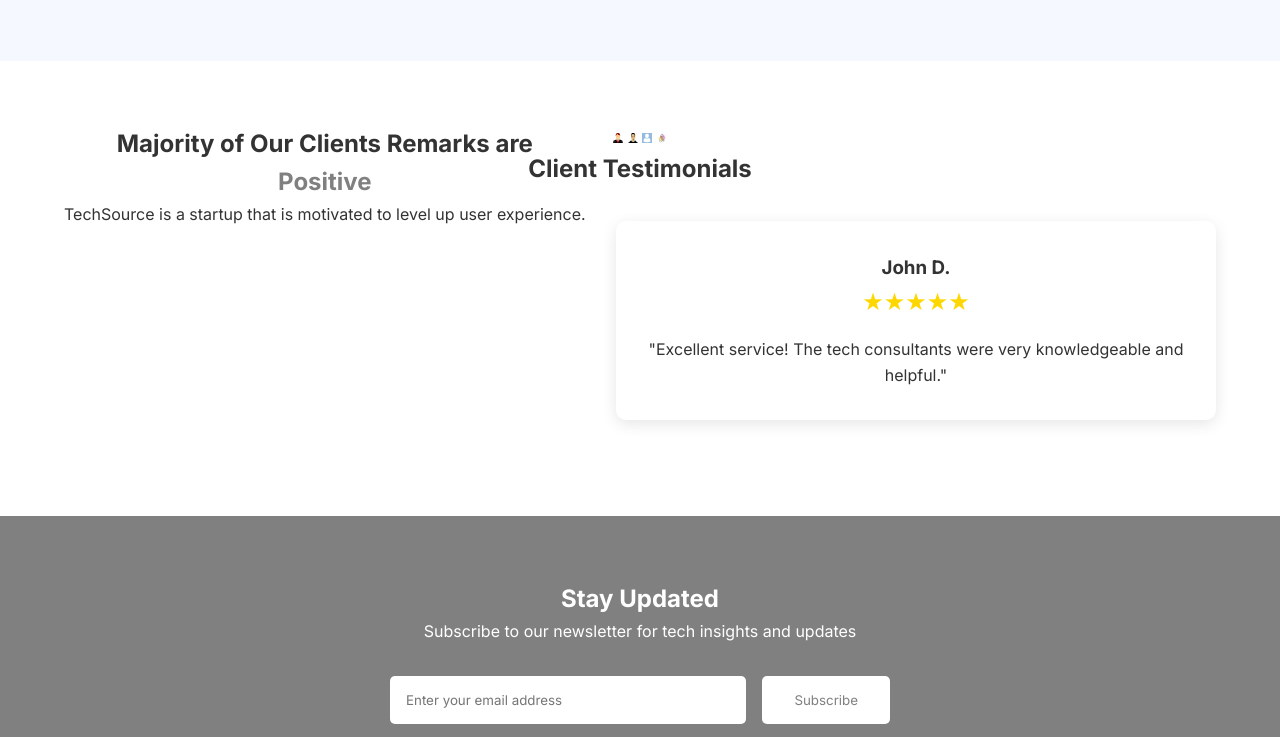
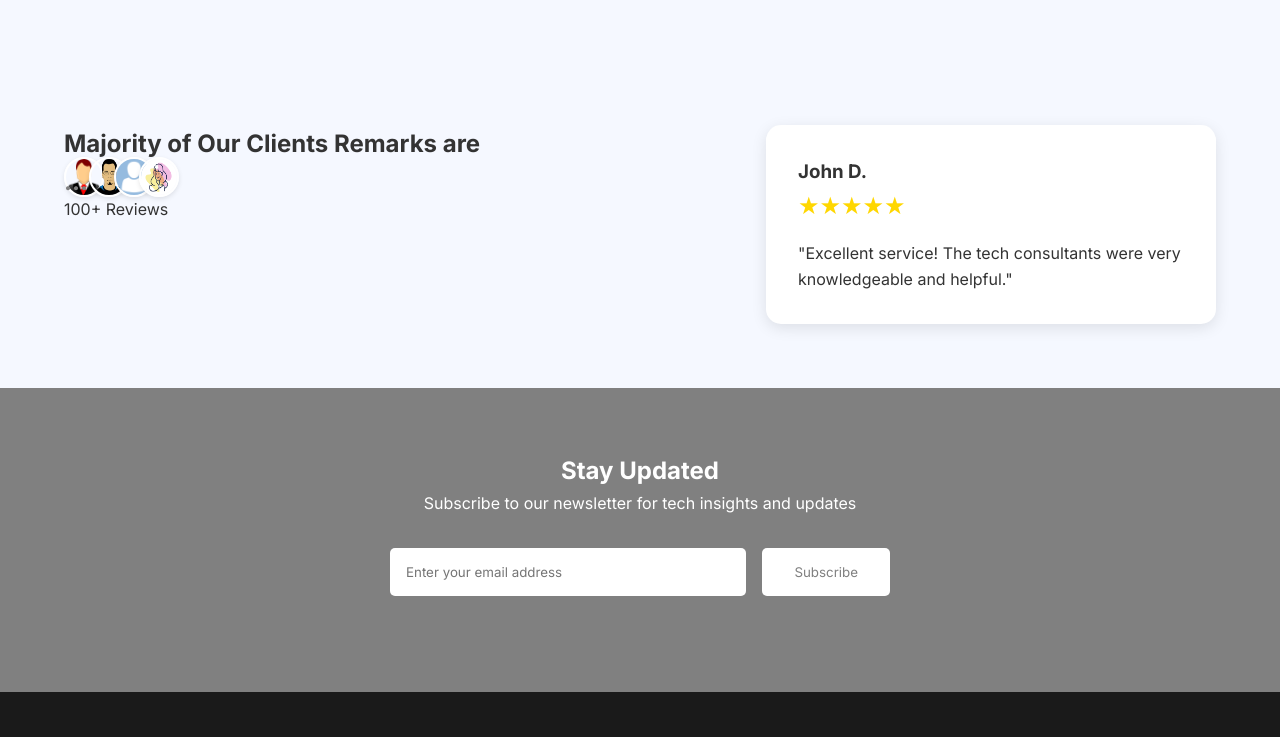
Before and after one commit to The-Troy/Final-Project, a plain HTML site: page index.html in a window 1280 px wide. Shown: the part 1896-2633 px from the top of the page. Drawn offline with nearby package versions, Linux system fonts and the light colour scheme.

Commit message:
added new layout

```diff
--- a/index.html
+++ b/index.html
@@ -123,18 +123,23 @@
         </section>
 
         <section class="testimonials">
+         <div class="sec-1">
+            <div class="hero-content">
+                <h1>Majority of Our Clients Remarks are<br><span class="highlight">...</span></h1>
 
-            <div class="hero-content">
-                <h1>Majority of Our Clients Remarks are<br><span class="highlight">Positive </span></h1>
-                <p>TechSource is a startup that is motivated to level up  user experience. </p>
             </div>
-      <div class="flex -space-x-4 rtl:space-x-reverse">
-             <img class="w-10 h-10 border-2 border-white rounded-full dark:border-gray-800" src="Images/pic-2.png" alt="alt-2"  style="width: 10px; height: 10px;">
-             <img class="w-10 h-10 border-2 border-white rounded-full dark:border-gray-800" src="Images/pic-3.png" alt="alt-3"  style="width: 10px; height: 10px;">
-             <img class="w-10 h-10 border-2 border-white rounded-full dark:border-gray-800" src="Images/pic-4.png" alt="alt-4"   style="width: 10px; height: 10px;">
-             <img class="w-10 h-10 border-2 border-white rounded-full dark:border-gray-800" src="Images/pic-5.png" alt="alt-5"  style="width: 10px; height: 10px;">
-      </div>
-            <h2>Client Testimonials</h2>
+            <div class="avatar-section">
+                <div class="flex">
+                    <img src="Images/pic-2.png" alt="User">
+                    <img src="Images/pic-3.png" alt="User">
+                    <img src="Images/pic-4.png" alt="User">
+                    <img src="Images/pic-5.png" alt="User">
+
+                </div>
+            </div>
+            <p>100+ Reviews</p>
+         </div>
+
             <div class="testimonial-carousel">
                 <div class="testimonial-card">
                    <h3> <div class="client-info">John D.</div></h3>
--- a/style.css
+++ b/style.css
@@ -349,18 +349,47 @@ nav {
 /* Testimonials */
 .testimonials {
     padding: 4rem 5%;
-    text-align: center;
+    background: var(--secondary-color);
+    display: flex;
+    justify-content: space-between;
+    align-items: flex-start;
+    gap: 4rem;
+}
+
+.testimonial-content {
+    max-width: 500px;
+}
+
+.testimonial-content h1 {
+    font-size: 2.8rem;
+    line-height: 1.2;
+    margin-bottom: 1.5rem;
+}
+
+.testimonial-content p {
+    font-size: 1.1rem;
+    color: var(--light-text);
+    line-height: 1.6;
 }
 
 .testimonial-card {
-    max-width: 600px;
-    margin: 2rem auto;
-    margin-right: 0;
+    background: white;
     padding: 2rem;
-    background: white;
-    border-radius: 10px;
+    border-radius: 15px;
     box-shadow: 0 4px 15px rgba(0,0,0,0.1);
+    max-width: 450px;
 }
+
+.testimonial-header {
+    display: flex;
+    justify-content: space-between;
+    align-items: flex-start;
+    margin-bottom: 1.5rem;
+}
+
+.testimonial h2 {
+    float: right
+    }
 
 .rating {
     color: gold;
@@ -507,3 +536,27 @@ footer {
     height: 100%;
     border: none;
 }
+
+.avatar-section {
+    margin-top: 2rem;
+}
+
+.avatar-section p {
+    font-size: 1rem;
+    color: var(--text-color);
+    margin-bottom: 0.8rem;
+}
+
+.avatar-section .flex {
+    display: flex;
+    align-items: center;
+}
+
+.avatar-section img {
+    width: 40px;
+    height: 40px;
+    border-radius: 50%;
+    border: 2px solid white;
+    margin-right: -15px;
+    box-shadow: 0 2px 5px rgba(0,0,0,0.1);
+}
```
